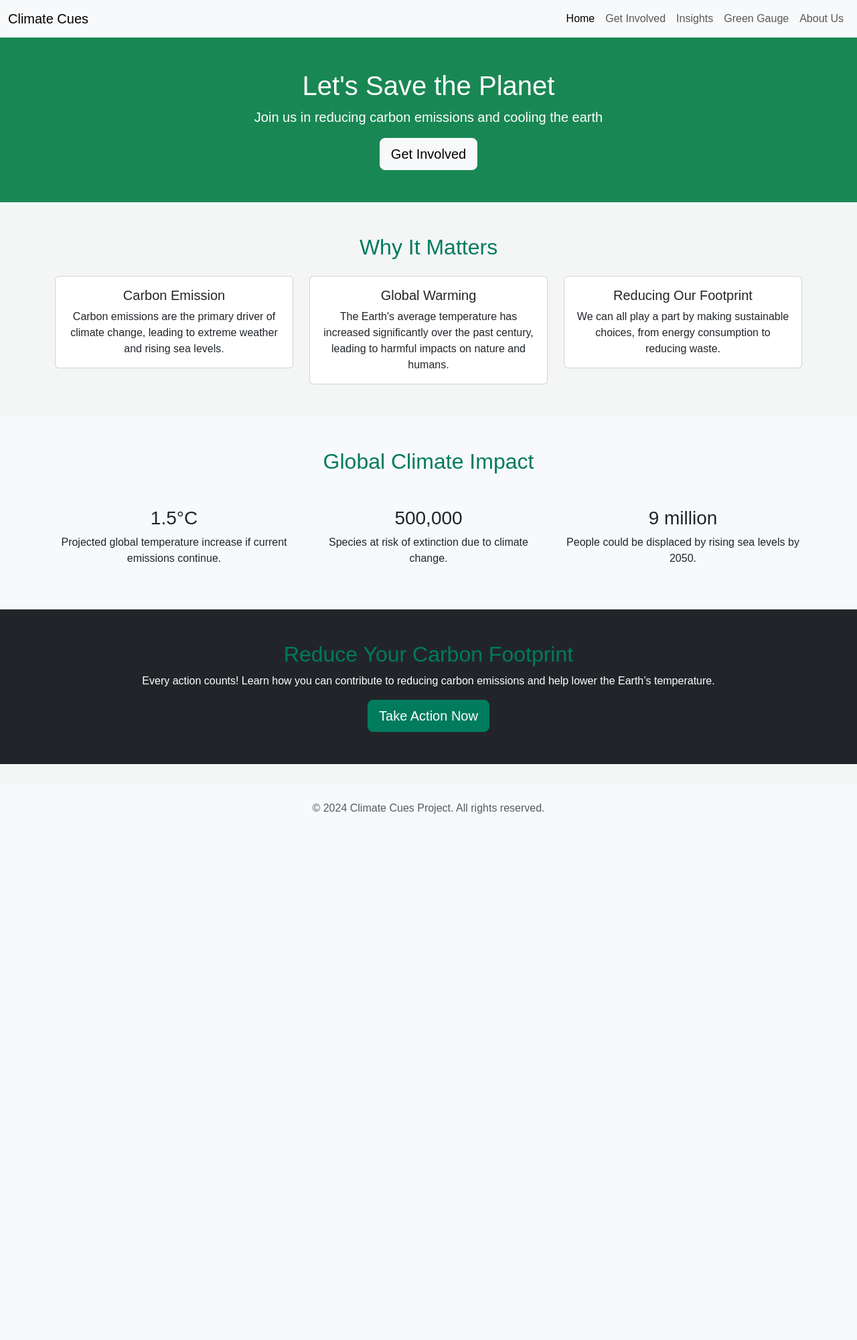
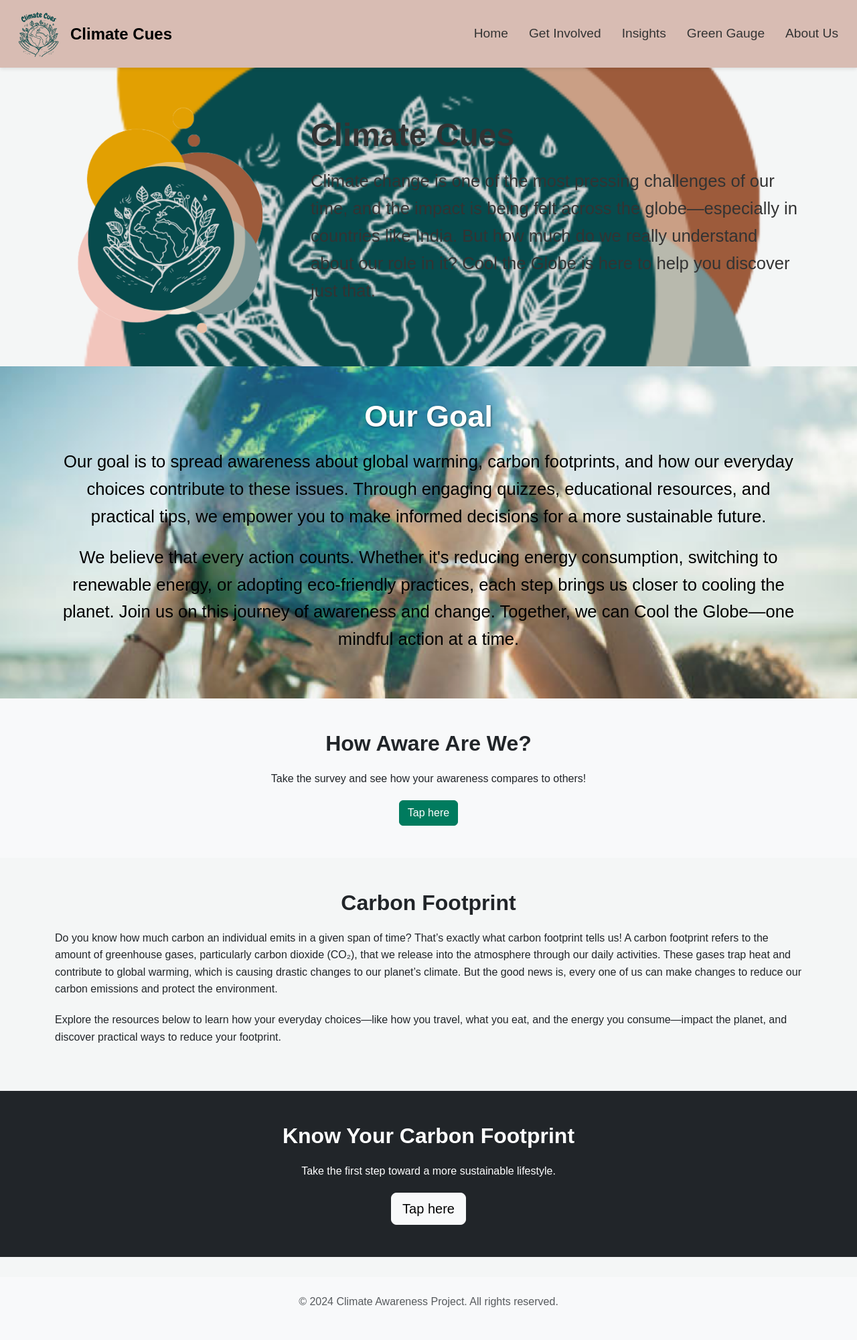
Before and after one commit to krunalss/cool_the_globe, a FastAPI app: page / in a window 1280 px wide. Shown: the whole page at 67% size. Before the commit the page ends 1215 px from the top, so only its background shows below. Run offline with FastAPI, Linux system fonts and the light colour scheme.

Commit message:
first drop

```diff
--- a/app/static/css/styles.css
+++ b/app/static/css/styles.css
@@ -26,8 +26,14 @@ header, footer {
     padding: 40px;
 }
 
-h2 {
-    color: #007b5e;
+h1, h2 {
+    font-weight: bold;
+    margin-bottom: 20px;
+}
+
+p {
+    line-height: 1.6;
+    margin-bottom: 20px;
 }
 
 .btn-primary {
@@ -140,3 +146,68 @@ footer {
     margin-top: 20px;
     margin-bottom: 20px;
 }
+.our-goal-section {
+    background: url('/static/images/globe_image.png') no-repeat center center;
+    background-size: cover;
+    padding: 6rem 0;
+    color: #000000;
+}
+
+.our-goal-section h2 {
+    font-size: calc(2rem + 1vw);
+    color: #ffffff;
+    text-shadow: 1px 1px 3px rgba(0, 0, 0, 0.5);
+    font-weight: bold;
+}
+
+.our-goal-section p {
+    font-size: calc(1.2rem + 0.5vw);
+}
+/* Hero Section */
+.hero-section {
+    display: flex;
+    align-items: center;
+    justify-content: space-between;
+    padding: 3rem;
+    background: url('../static/images/hero_3.png') no-repeat center center;
+    background-size: cover;
+    color: #333;
+}
+.hero-section img {
+    max-width: 350px;
+    margin-right: 2rem;
+}
+.hero-section h1 {
+    font-size: 3rem;
+    font-weight: bold;
+}
+.hero-section p {
+    font-size: calc(1.2rem + 0.5vw);
+}
+
+/* Navigation Bar */
+.navbar {
+    box-shadow: 0 2px 5px rgba(0, 0, 0, 0.1);
+    background-color: #d8bcb3;
+    padding: 0.5rem;
+}
+.navbar-brand {
+    display: flex;
+    align-items: center;
+    font-size: 1.5rem;
+    font-weight: bold;
+}
+.navbar-brand img {
+    max-width: 75px;
+    margin-right: 10px;
+}
+.navbar-nav .nav-item .nav-link {
+    color: #333;
+    font-size: 1.2rem;
+    transition: color 0.3s;
+    margin-left: 15px;
+}
+.navbar-nav .nav-item .nav-link:hover {
+    color: #006400;
+    text-decoration: underline;
+}
--- a/app/templates/index.html
+++ b/app/templates/index.html
@@ -9,18 +9,22 @@
 
     <!-- Bootstrap CSS CDN -->
     <link href="https://cdn.jsdelivr.net/npm/bootstrap@5.3.0-alpha1/dist/css/bootstrap.min.css" rel="stylesheet">
-
-    <!-- Your custom styles (optional) -->
+    <!-- Custom styles -->
     <link rel="stylesheet" href="static/css/styles.css">
 </head>
 
 <body>
 
+
     <!-- Navigation Bar -->
-    <nav class="navbar navbar-expand-lg navbar-light bg-light">
+<nav class="navbar navbar-expand-lg navbar-light">
     <div class="container-fluid">
-            <a class="navbar-brand" href="#">Climate Cues</a>
-            <button class="navbar-toggler" type="button" data-bs-toggle="collapse" data-bs-target="#navbarNav" aria-controls="navbarNav" aria-expanded="false" aria-label="Toggle navigation">
+        <a class="navbar-brand" href="#">
+            <img src="static/images/nav_4.png" alt="Climate Cues Logo">
+            Climate Cues
+        </a>
+        <button class="navbar-toggler" type="button" data-bs-toggle="collapse" data-bs-target="#navbarNav"
+                aria-controls="navbarNav" aria-expanded="false" aria-label="Toggle navigation">
             <span class="navbar-toggler-icon"></span>
         </button>
         <div class="collapse navbar-collapse" id="navbarNav">
@@ -28,12 +32,6 @@
                 <li class="nav-item">
                     <a class="nav-link active" aria-current="page" href="#">Home</a>
                 </li>
-                    <!--
-                        <li class="nav-item">
-                        <a class="nav-link" href="#">About</a>
-                    </li>
-                    -->
-
                 <li class="nav-item">
                     <a class="nav-link" href="https://forms.gle/5ZjPCGfqA4vsrMrw7" target="_blank">Get Involved</a>
                 </li>
@@ -52,85 +50,60 @@
 </nav>
 
     <!-- Hero Section -->
-    <section class="bg-success text-white text-center py-5">
-        <div class="container">
-            <h1>Let's Save the Planet</h1>
-            <p class="lead">Join us in reducing carbon emissions and cooling the earth</p>
-            <a href="https://forms.gle/5ZjPCGfqA4vsrMrw7" class="btn btn-light btn-lg" target="_blank">Get Involved</a>
-        </div>
-    </section>
-
-    <!-- Awareness Cards Section -->
-    <section class="py-5">
-        <div class="container text-center">
-            <h2 class="mb-4">Why It Matters</h2>
-            <div class="row">
-                <div class="col-md-4">
-                    <div class="card">
-                        <div class="card-body">
-                            <h5 class="card-title">Carbon Emission</h5>
-                            <p class="card-text">Carbon emissions are the primary driver of climate change, leading to extreme weather and rising sea levels.</p>
-                        </div>
-                    </div>
-                </div>
-                <div class="col-md-4">
-                    <div class="card">
-                        <div class="card-body">
-                            <h5 class="card-title">Global Warming</h5>
-                            <p class="card-text">The Earth's average temperature has increased significantly over the past century, leading to harmful impacts on nature and humans.</p>
-                        </div>
-                    </div>
-                </div>
-                <div class="col-md-4">
-                    <div class="card">
-                        <div class="card-body">
-                            <h5 class="card-title">Reducing Our Footprint</h5>
-                            <p class="card-text">We can all play a part by making sustainable choices, from energy consumption to reducing waste.</p>
-                        </div>
-                    </div>
-                </div>
+    <section class="hero-section">
+        <div class="container d-flex align-items-center">
+            <img src="/static/images/hero_3.png" alt="Climate Cues Logo">
+            <div>
+                <h1>Climate Cues</h1>
+                <p class="lead">Climate change is one of the most pressing challenges of our time, and the impact is being felt across the globe—especially in countries like India. But how much do we really understand about our role in it? Cool the Globe is here to help you discover just that.</p>
             </div>
         </div>
     </section>
 
-    <!-- Statistics Section -->
-    <section class="bg-light py-5">
+    <!-- Our Goal Section with Background Image -->
+    <section class="our-goal-section text-center py-5">
         <div class="container">
-            <h2 class="text-center mb-5">Global Climate Impact</h2>
-            <div class="row text-center">
-                <div class="col-md-4">
-                    <h3>1.5°C</h3>
-                    <p>Projected global temperature increase if current emissions continue.</p>
-                </div>
-                <div class="col-md-4">
-                    <h3>500,000</h3>
-                    <p>Species at risk of extinction due to climate change.</p>
-                </div>
-                <div class="col-md-4">
-                    <h3>9 million</h3>
-                    <p>People could be displaced by rising sea levels by 2050.</p>
-                </div>
-            </div>
+            <h2>Our Goal</h2>
+            <p>Our goal is to spread awareness about global warming, carbon footprints, and how our everyday choices contribute to these issues. Through engaging quizzes, educational resources, and practical tips, we empower you to make informed decisions for a more sustainable future.</p>
+            <p>We believe that every action counts. Whether it's reducing energy consumption, switching to renewable energy, or adopting eco-friendly practices, each step brings us closer to cooling the planet. Join us on this journey of awareness and change. Together, we can Cool the Globe—one mindful action at a time.</p>
         </div>
     </section>
 
-    <!-- Call to Action Section -->
+    <!-- Awareness Survey Section -->
+    <section class="bg-light py-5">
+        <div class="container text-center">
+            <h2>How Aware Are We?</h2>
+            <p>Take the survey and see how your awareness compares to others!</p>
+            <a href="https://forms.gle/5ZjPCGfqA4vsrMrw7" class="btn btn-primary" target="_blank">Tap here</a>
+        </div>
+    </section>
+
+    <!-- Carbon Footprint Section -->
+    <section class="py-5">
+        <div class="container">
+            <h2 class="text-center">Carbon Footprint</h2>
+            <p>Do you know how much carbon an individual emits in a given span of time? That’s exactly what carbon footprint tells us! A carbon footprint refers to the amount of greenhouse gases, particularly carbon dioxide (CO₂), that we release into the atmosphere through our daily activities. These gases trap heat and contribute to global warming, which is causing drastic changes to our planet’s climate. But the good news is, every one of us can make changes to reduce our carbon emissions and protect the environment.</p>
+            <p>Explore the resources below to learn how your everyday choices—like how you travel, what you eat, and the energy you consume—impact the planet, and discover practical ways to reduce your footprint.</p>
+        </div>
+    </section>
+
+    <!-- Call to Action Section (Green Gauge) -->
     <section class="text-white bg-dark py-5">
         <div class="container text-center">
-            <h2>Reduce Your Carbon Footprint</h2>
-            <p>Every action counts! Learn how you can contribute to reducing carbon emissions and help lower the Earth’s temperature.</p>
-            <a href="https://forms.gle/5ZjPCGfqA4vsrMrw7" class="btn btn-primary btn-lg" target="_blank">Take Action Now</a>
+            <h2>Know Your Carbon Footprint</h2>
+            <p>Take the first step toward a more sustainable lifestyle.</p>
+            <a href="/greengauge" class="btn btn-light btn-lg">Tap here</a>
         </div>
     </section>
 
     <!-- Footer -->
     <footer class="bg-light py-4">
         <div class="container text-center">
-            <p class="text-muted">© 2024 Climate Cues Project. All rights reserved.</p>
+            <p class="text-muted">© 2024 Climate Awareness Project. All rights reserved.</p>
         </div>
     </footer>
 
-    <!-- Bootstrap JS and Popper.js (Optional, but needed for features like dropdowns) -->
+    <!-- Bootstrap JS and Popper.js -->
     <script src="https://cdn.jsdelivr.net/npm/@popperjs/core@2.11.6/dist/umd/popper.min.js"></script>
     <script src="https://cdn.jsdelivr.net/npm/bootstrap@5.3.0-alpha1/dist/js/bootstrap.min.js"></script>
 </body>
```
Also changed, not shown: app/static/images/globe_image.png (added), app/static/images/hero_3.png (added), app/static/images/nav_4.png (added). Lines whose indentation alone changed are shown as unchanged.
